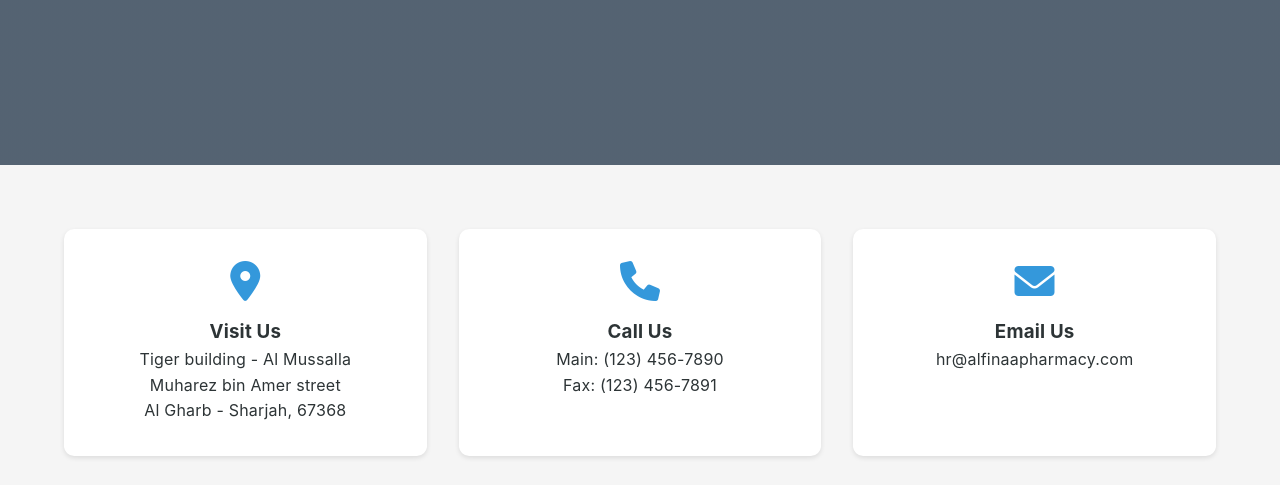
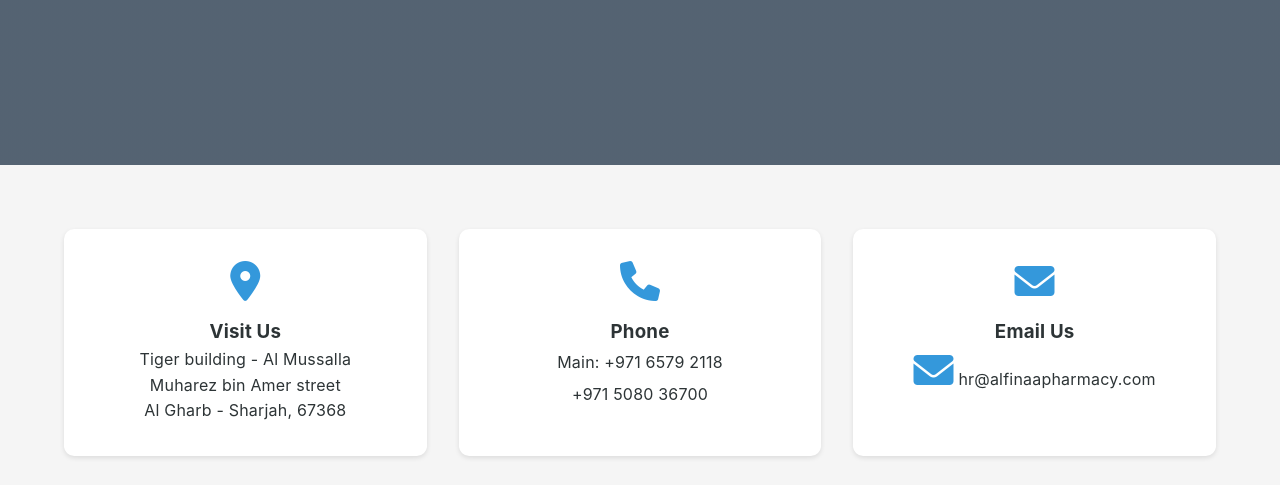
Before and after one commit to Afridp/alfinaapharmacy, a plain HTML site: page contact.html in a window 1280 px wide. Shown: the part 315-800 px from the top of the page. Drawn offline with Linux system fonts and the light colour scheme.

```diff
--- a/contact.html
+++ b/contact.html
@@ -44,21 +44,20 @@
                     <h3>Visit Us</h3>
                     <p>Tiger building - Al Mussalla</p>
                     <p> Muharez bin Amer street</p>
-                    <p>Al Gharb - Sharjah, 67368</p>
+                    <p>Al Gharb - Sharjah, 67368</p>
                 </div>
 
                 <div class="contact-card">
                     <i class="fas fa-phone"></i>
-                    <h3>Call Us</h3>
-                    <p>Main: (123) 456-7890</p>
-                    <p>Fax: (123) 456-7891</p>
+                    <h3>Phone</h3>
+                    <p><a href="tel:+97165792118" class="phone-link">Main: +971 6579 2118</a></p>
+                    <p><a href="tel:+971508036700" class="phone-link">+971 5080 36700</a></p>
                 </div>
 
                 <div class="contact-card">
                     <i class="fas fa-envelope"></i>
                     <h3>Email Us</h3>
-                    <p>hr@alfinaapharmacy.com</p>
-                    <!-- <p>hr@alfinaapharmacy.com</p> -->
+                    <p><a href="mailto:hr@alfinaapharmacy.com" class="email-link"><i class="fas fa-envelope"></i> hr@alfinaapharmacy.com</a></p>
                 </div>
             </div>
         </section>
@@ -107,12 +106,12 @@
         <div class="footer-content">
             <div class="footer-section">
                 <h3>Contact Us</h3>
-                <p><i class="fas fa-phone"></i> +971 6579 2118</p>
-                <p><i class="fas fa-envelope"></i> hr@alfinaapharmacy.com </p>
+                <p><a href="tel:+97165792118" class="phone-link"><i class="fas fa-phone"></i> +971 6579 2118</a></p>
+                <p><a href="mailto:hr@alfinaapharmacy.com" class="email-link"><i class="fas fa-envelope"></i> hr@alfinaapharmacy.com</a></p>
             </div>
             <div class="footer-section">
                 <h3>Opening Hours</h3>
-                <p>Visit us anytime! We’re open every day from 8 AM to 12 AM midnight.</p>
+                <p>Visit us anytime! We're open every day from 8 AM to 12 AM midnight.</p>
 
 
             </div>
--- a/css/styles.css
+++ b/css/styles.css
@@ -826,3 +826,69 @@ footer {
         padding: 1.5rem;
     }
 }
+
+/* Phone Links */
+.phone-link {
+    color: inherit;
+    text-decoration: none;
+    transition: all var(--transition-normal);
+    display: inline-block;
+    padding: 0.2rem 0;
+    position: relative;
+}
+
+.phone-link::after {
+    content: '';
+    position: absolute;
+    width: 0;
+    height: 1px;
+    bottom: 0;
+    left: 0;
+    background: var(--accent-color);
+    transition: width var(--transition-normal);
+}
+
+.phone-link:hover {
+    color: var(--accent-color);
+}
+
+.phone-link:hover::after {
+    width: 100%;
+}
+
+.phone-link:active {
+    transform: scale(0.98);
+}
+
+/* Email Links */
+.email-link {
+    color: inherit;
+    text-decoration: none;
+    transition: all var(--transition-normal);
+    display: inline-block;
+    padding: 0.2rem 0;
+    position: relative;
+}
+
+.email-link::after {
+    content: '';
+    position: absolute;
+    width: 0;
+    height: 1px;
+    bottom: 0;
+    left: 0;
+    background: var(--accent-color);
+    transition: width var(--transition-normal);
+}
+
+.email-link:hover {
+    color: var(--accent-color);
+}
+
+.email-link:hover::after {
+    width: 100%;
+}
+
+.email-link:active {
+    transform: scale(0.98);
+}
```
Also changed, not shown: about.html (+2 -2 lines), index.html (+3 -3 lines), services.html (+2 -2 lines).
